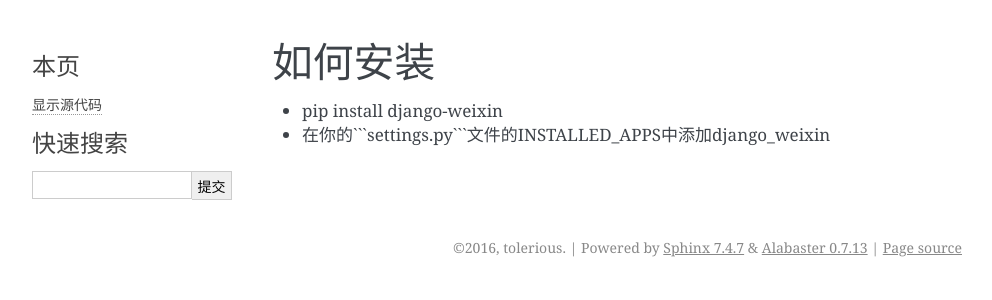
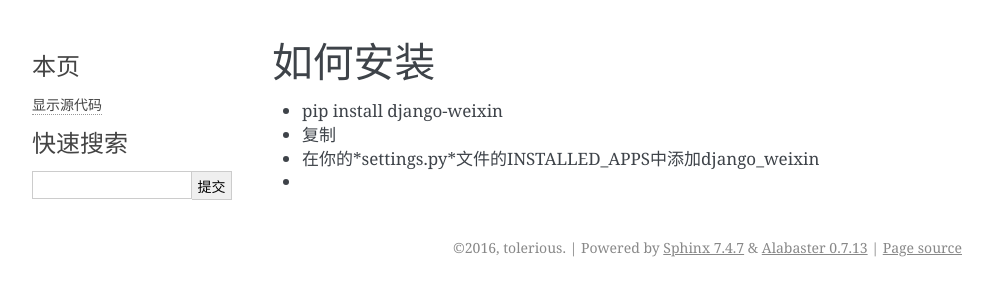
Before and after one commit to tolerious/django-wechat, a Sphinx documentation site: the page built from docs/source/install.rst, in a window 1280 px wide. Shown: the top 300 px of the page, without its empty margins (148-1140 px from the left). Built offline with Sphinx 7.4.7, drawn with Linux system fonts in a browser that asks for light colours; formulas are drawn with MathJax 3.

Commit message:
我们都是好孩子.  ;

````diff
--- a/docs/source/install.rst
+++ b/docs/source/install.rst
@@ -10,4 +10,8 @@
 
 - pip install django-weixin
 
-- 在你的```settings.py```文件的INSTALLED_APPS中添加django_weixin
+- 复制
+
+- 在你的*settings.py*文件的INSTALLED_APPS中添加django_weixin
+
+-
````
